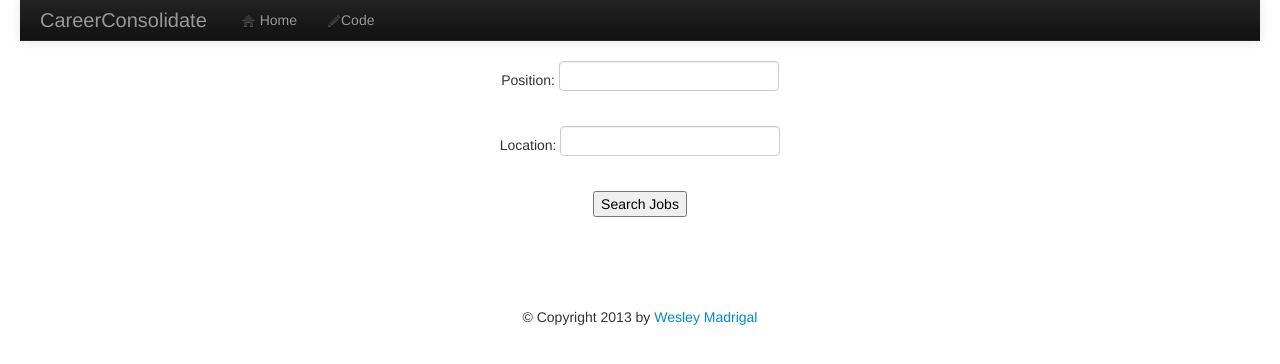
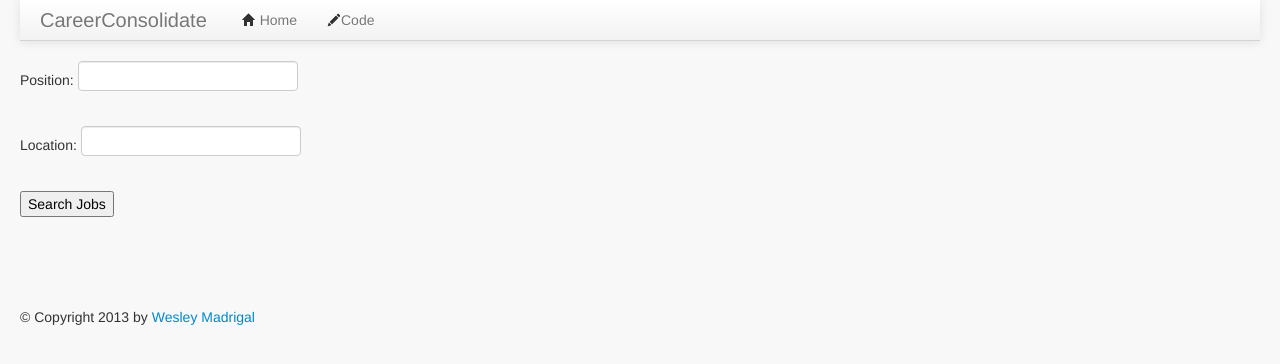
Before and after one commit to jpaezsa/CareerConsolidate, a Python web app: template careerapp/templates/main.html in a window 1280 px wide. Shown: the top 364 px of the page. Run offline with Jinja, Linux system fonts and the light colour scheme; the template is opened without the code that fills it, so the values that code supplies are empty.

Commit message:
Some styling changes and a tweak to stack_jobs algorithm

```diff
--- a/careerapp/main.py
+++ b/careerapp/main.py
@@ -61,7 +61,7 @@ class MainHandler(Handler):
 						del jobs[jobs.index(e)]
 			jobs_dict = {}
 			for i in jobs:
-				jobs_dict[i.text.decode('utf-8')] = i.absolute_url.decode('utf-8')
+				jobs_dict[i.text] = i.absolute_url
 
 			self.render('main.html', position = position, location = location, jobs_dict = jobs_dict)
 
--- a/careerapp/search_engine_mine.py
+++ b/careerapp/search_engine_mine.py
@@ -152,9 +152,9 @@ def stack_jobs(position, location):
                 jobs += cur_links[start_cared:stop_cared]
     # to delete the unnecessary links to languages
     # while there are still Link objects containing the parameters....
-    while len([i for i in jobs if ('class', 'post-tag job-link') in i.attrs or ('class', 'fav-toggle') in i.attrs]) > 0:
+    while len([i for i in jobs if ('class', 'title job-link') not in i.attrs]) > 0:
         for i in jobs:
-            if ('class', 'post-tag job-link') in i.attrs or ('class', 'fav-toggle') in i.attrs:
+            if ('class', 'title job-link') not in i.attrs:
                 del jobs[jobs.index(i)]
     return jobs
 
--- a/careerapp/templates/main.html
+++ b/careerapp/templates/main.html
@@ -25,12 +25,12 @@
 
 </head>
 
-<body>
+<body style="background-color:#F8F8F8;">
 
 <div class="container-fluid">
 	{% block title %}
 	{% endblock %}
-	<div class="navbar navbar-static-top navbar-inverse">
+	<div class="navbar navbar-static-top">
 		<div class="navbar-inner">
       			<a class="brand" href="/">CareerConsolidate</a>
          		<button class="btn btn-navbar" data-toggle="collapse" data-target=".nav-collapse">
@@ -48,7 +48,7 @@
    		</div>
 	</div>
 <br>
-<div class="content pagination-centered">
+<div class="content pagination-center">
 	<form method="POST">
 		<label>Position:
 		<input type="text" name="position" />
@@ -69,14 +69,13 @@
 	<p style="color:green; font-size:22px;"><b>The jobs we found for {{position}} in {{location}}:</b></p>
 	<hr>
 	<br>
+	   <ol class="pager">
+		{% for job in jobs_dict.keys() %}
+		<li><a class="linkss" target="_blank" onclick="window.open('{{jobs_dict[job]}}');"><h4>{{job}}</h4></a></li>
+		<br>
 
-	{% for job in jobs_dict.keys() %}
-	<p>
-	<a class="linkss" target="_blank" onclick="window.open('{{jobs_dict[job]}}');"><h4>{{job}}</h4></a>
-	<!--<a href="{{jobs_dict[job]}}">{{job}}</a>	/!-->
-	</p>
-	<br>
-	{% endfor %}
+		{% endfor %}
+	  </ol>
 	{% endif %}
 
 
```
Also changed, not shown: 3 other files.
